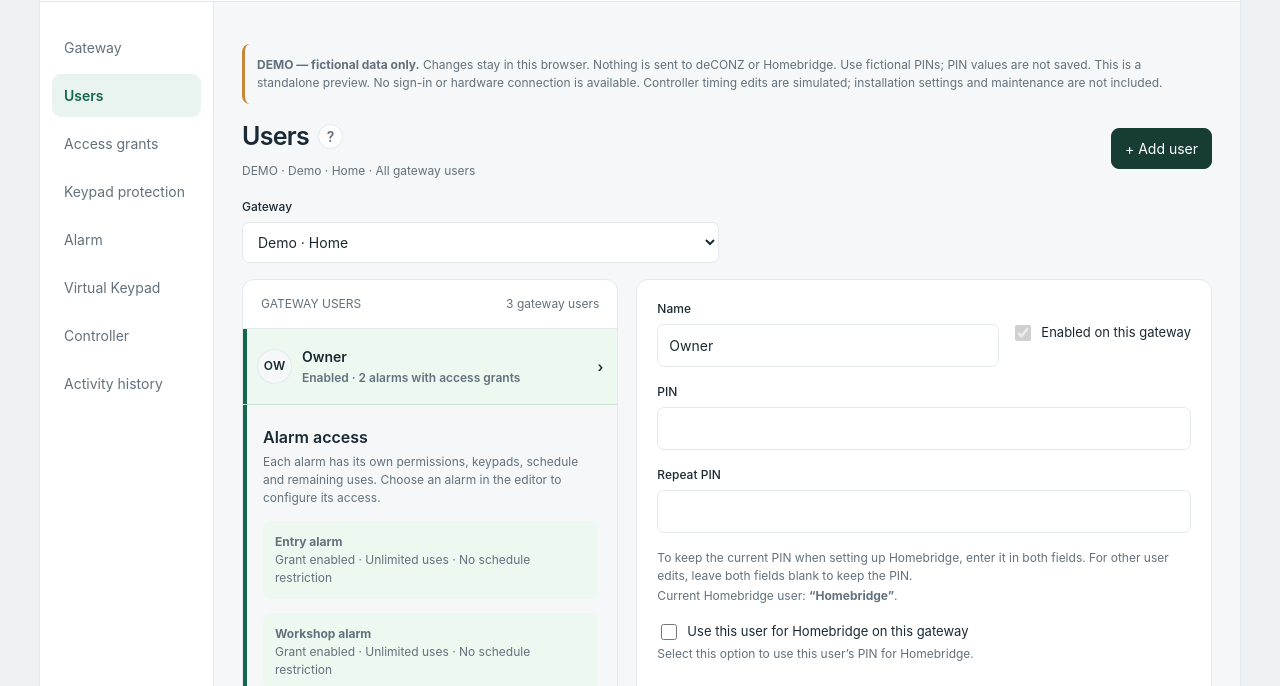
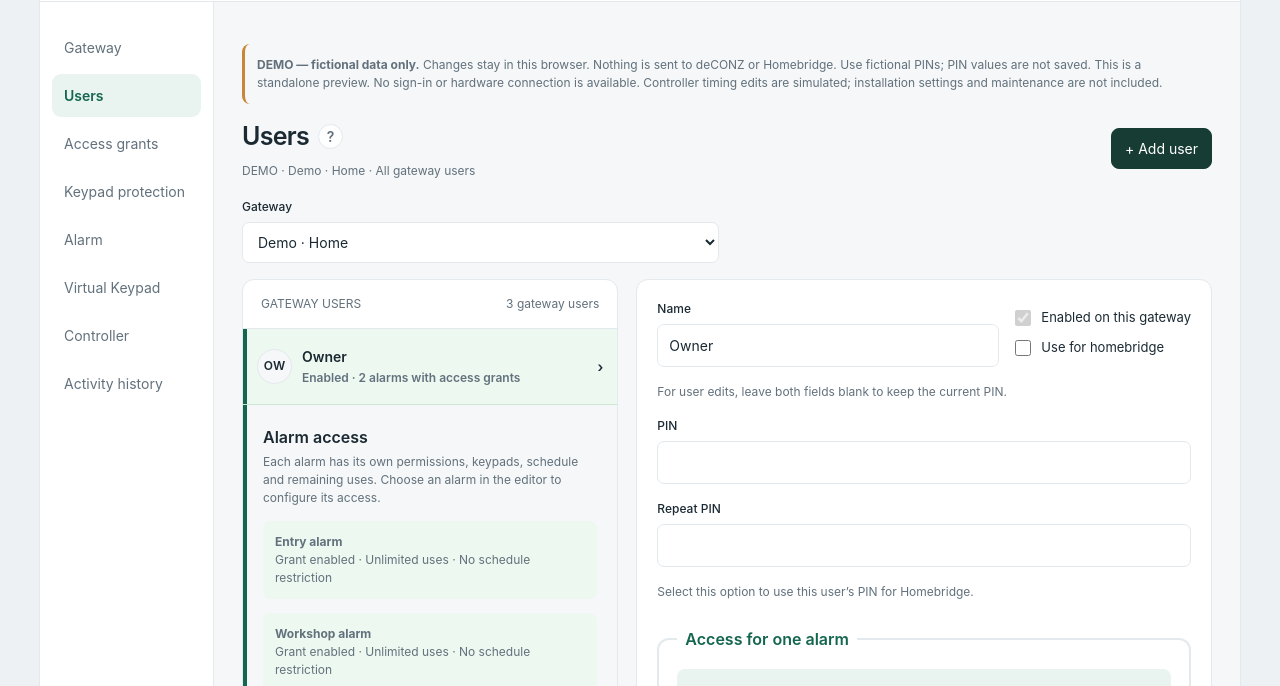
Before and after one commit to pponce/homebridge-gdoor-admin-controller, a website: page web/demo/index.html in a window 1280 px wide. Shown: the part 98-784 px from the top of the page. Drawn offline with Linux system fonts and the light colour scheme.

Commit message:
Simplify Homebridge user selection and contextual PIN guidance (0.4.34)

```diff
--- a/docs/web-admin-assets.json
+++ b/docs/web-admin-assets.json
@@ -26,7 +26,7 @@
       "path": "web-admin/public/app.js",
       "gitBlob": "3de32986d0b5d0b68adf7baacb000441c21b794b",
       "sha256": "80be3155ddf2900c2e8eebc54936040bbca513223e4588f21903ba487d0a580a",
-      "adaptedSha256": "f1b7c81ce79e9f0528656ae88fc64d59a741b6f4e351e0753d1e0eeef17880f2",
+      "adaptedSha256": "defe91e6fb15b36ae277533db295a0d4b0d66d229a725c6acd1f3b4619e6a774",
       "adaptation": "Add the authorized Controller timing editor with admin-only navigation, demo isolation, and live save support; retain original gateway and account workflows. Explain Homebridge readiness failures and retain the blocked user-level PIN selector. Explain that Homebridge user eligibility uses saved grants and access edits must be saved with blank PIN fields first. Display an allowlisted file label and failure reason for Homebridge readiness without revealing host paths or file contents."
     },
     {
@@ -82,7 +82,7 @@
       "path": "web-admin/public/style.css",
       "gitBlob": "a989313e78d1454a31c6a9b7327647066e510942",
       "sha256": "38bee5eb6eaa4bc8a7344fee7fbb6c790498ca46db3553cc3dc8ea76b10d93e8",
-      "adaptedSha256": "00797669103c365f5fe73babed02292de19294bed01a49379ebe7659404eca4f",
+      "adaptedSha256": "2e86000e9701d30c4965c6c05ce2065f66f7290a8f9ec5a4471b01fb8762a109",
       "adaptation": "Separate the signed-in account password section from web account management and identify the current user. Keep the Controller garage selector compact and responsive."
     }
   ],
--- a/package.json
+++ b/package.json
@@ -1,6 +1,6 @@
 {
   "name": "homebridge-gdoor-admin-controller",
-  "version": "0.4.33",
+  "version": "0.4.34",
   "description": "Coordinate garage doors and bolts with optional deCONZ keypad and alarm web administration",
   "type": "module",
   "main": "src/index.js",
--- a/web-admin/public/style.css
+++ b/web-admin/public/style.css
@@ -63,8 +63,8 @@
 
 #configurator-preview .gp-identity-row{display:flex;align-items:center;gap:16px;margin-bottom:16px}
 #configurator-preview .gp-identity-row>.gp-field{flex:1;min-width:0;margin:0}
-#configurator-preview .gp-identity-row>.gp-check{flex:0 0 auto;max-width:45%}
-#configurator-preview .gp-identity-row>.gp-check input{margin-left:0}
+#configurator-preview .gp-identity-options{display:flex;flex-direction:column;gap:8px;flex:0 0 auto;max-width:45%}
+#configurator-preview .gp-identity-options .gp-check input{margin-left:0}
 
 /* Gateway identity status; alarm grants remain visible on Access grants. */
 #configurator-preview .gp-grant-user{padding:16px;border-radius:10px;border:1px solid var(--gp-line)}
--- a/web/demo/app.js
+++ b/web/demo/app.js
@@ -328,12 +328,11 @@
     const selectedName=overview.identities.find(x=>x.id===homebridgeIdentity())?.name||'the current user';
     const protectedUser=u.owner||(homebridgeUser&&boundAlarms.includes(selectedAlarm));
     const schedule=u.schedule||null;
-    $('#editor').innerHTML=`<div class="gp-body"><div class="gp-identity-row"><label class="gp-field">Name<input id="name" maxlength="64" required value="${esc(u.name)}"></label><label class="gp-check"><input id="enabled" type="checkbox" ${u.enabled?'checked':''}>Enabled on this gateway</label></div>
+    $('#editor').innerHTML=`<div class="gp-body"><div class="gp-identity-row"><label class="gp-field">Name<input id="name" maxlength="64" required value="${esc(u.name)}"></label><div class="gp-identity-options"><label class="gp-check"><input id="enabled" type="checkbox" ${u.enabled?'checked':''}>Enabled on this gateway</label>${!adding&&(overview.homebridge_available||overview.homebridge_status)?`<label class="gp-check"><input id="hb-use" type="checkbox" aria-describedby="hb-choice-note" aria-controls="hb-configuration pin-guidance" ${homebridgeUser?'checked':''} ${!hbEligible?'disabled':''}>Use for homebridge</label>`:''}</div></div>
+      ${!adding?'<p id="pin-guidance" class="gp-sub gp-form-note" aria-live="polite"></p>':''}
       <label class="gp-field">${attaching?'Current PIN (verify alarm uniqueness)':adding?'PIN':'PIN'}<input id="pin" type="password" inputmode="numeric" autocomplete="new-password" pattern="[0-9]{4,16}" maxlength="16" ${adding?'required':''} ></label>
-      ${!adding&&(overview.pin_rotation_available||overview.homebridge_sync===false)?'<label class="gp-field">Repeat PIN<input id="pin-repeat" type="password" inputmode="numeric" autocomplete="new-password" pattern="[0-9]{4,16}" maxlength="16"></label><p class="gp-sub">To keep the current PIN when setting up Homebridge, enter it in both fields. For other user edits, leave both fields blank to keep the PIN.</p>':''}
+      ${!adding&&(overview.pin_rotation_available||overview.homebridge_sync===false)?'<label class="gp-field">Repeat PIN<input id="pin-repeat" type="password" inputmode="numeric" autocomplete="new-password" pattern="[0-9]{4,16}" maxlength="16"></label>':''}
       ${!adding&&(overview.homebridge_available||overview.homebridge_status)?`<div class="gp-homebridge-selection">
-        <p class="gp-sub gp-form-note">${homebridgeIdentity()?`Current Homebridge user: <strong>“${esc(selectedName)}”</strong>.`:'No Homebridge user is selected on this gateway.'}</p>
-        <label class="gp-check"><input id="hb-use" type="checkbox" aria-describedby="hb-choice-note" aria-controls="hb-configuration" ${homebridgeUser?'checked':''} ${!hbEligible?'disabled':''}>Use this user for Homebridge on this gateway</label>
         <p id="hb-choice-note" class="gp-sub gp-form-note">${!hbReady?esc(window.ConfiguratorHomebridgeReadiness(overview.homebridge_status?.error,overview.homebridge_status?.file_check)):homebridgeUser?'This user is currently selected for Homebridge.':!hbEligible?`If you changed this user’s access below, leave both PIN fields blank and click Save changes before selecting this option. This user needs enabled API arm/disarm access, unlimited uses and no schedule or expiry on ${boundAlarms.length?'every alarm already linked to Homebridge':'at least one alarm'}.`:'Select this option to use this user’s PIN for Homebridge.'}</p>
         <div id="hb-configuration" ${homebridgeUser?'':'hidden'}>
           <h3>Alarms to use with Homebridge</h3>
@@ -370,7 +369,15 @@
       </fieldset></div>
       <div class="gp-footer"><button type="button" class="gp-delete" id="delete" ${protectedUser?'disabled':''}>${adding?'Cancel':'Remove alarm access'}</button><div><button class="gp-button" type="button" id="reload">Reload</button> <button class="gp-button primary">${attaching?'Add alarm access':adding?'Create user':overview.managed?'Save changes':'Enable managed users'}</button></div></div>`;
     renderUserAlarmAccess();setupPageHelp($('#weekly-help'));
-    if($('#hb-use'))$('#hb-use').onchange=()=>{$('#hb-configuration').hidden=!$('#hb-use').checked;};
+    function updatePinGuidance(){
+      const useHomebridge=Boolean($('#hb-use')?.checked);
+      if($('#hb-configuration'))$('#hb-configuration').hidden=!useHomebridge;
+      if($('#pin-guidance'))$('#pin-guidance').innerHTML=useHomebridge
+        ?`Enter in pin to use for homebridge and this user.<br>${homebridgeIdentity()?`Current Homebridge user: <strong>“${esc(selectedName)}”</strong>.`:'No Homebridge user is selected on this gateway.'}`
+        :'For user edits, leave both fields blank to keep the current PIN.';
+    }
+    if($('#hb-use'))$('#hb-use').onchange=updatePinGuidance;
+    updatePinGuidance();
     function keypadChoices(){const all=$('#all-keypads').checked;document.querySelectorAll('[data-keypad]').forEach(x=>x.disabled=all);$('#keypad-choices').classList.toggle('gp-muted-choices',all);}
     $('#all-keypads').onchange=keypadChoices;keypadChoices();
     const dayNames=['Mon','Tue','Wed','Thu','Fri','Sat','Sun'];const hm=n=>String(Math.floor(n/60)).padStart(2,'0')+':'+String(n%60).padStart(2,'0');
--- a/web/demo/style.css
+++ b/web/demo/style.css
@@ -63,8 +63,8 @@
 
 #configurator-preview .gp-identity-row{display:flex;align-items:center;gap:16px;margin-bottom:16px}
 #configurator-preview .gp-identity-row>.gp-field{flex:1;min-width:0;margin:0}
-#configurator-preview .gp-identity-row>.gp-check{flex:0 0 auto;max-width:45%}
-#configurator-preview .gp-identity-row>.gp-check input{margin-left:0}
+#configurator-preview .gp-identity-options{display:flex;flex-direction:column;gap:8px;flex:0 0 auto;max-width:45%}
+#configurator-preview .gp-identity-options .gp-check input{margin-left:0}
 
 /* Gateway identity status; alarm grants remain visible on Access grants. */
 #configurator-preview .gp-grant-user{padding:16px;border-radius:10px;border:1px solid var(--gp-line)}
```
Also changed, not shown: docs/status.md (+4 -0 lines), scripts/web-admin-write-browser.mjs (+7 -0 lines), web-admin/public/app.js (+12 -5 lines), CHANGELOG.md.
